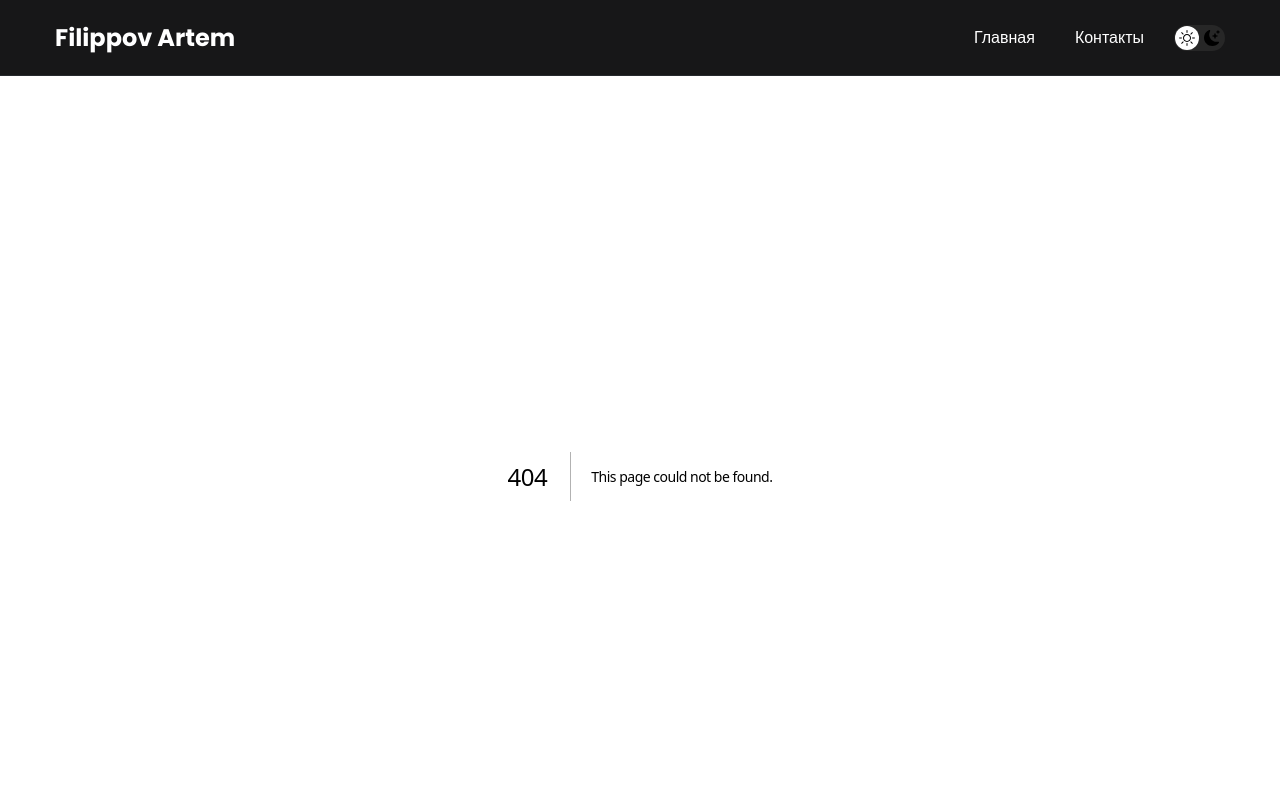
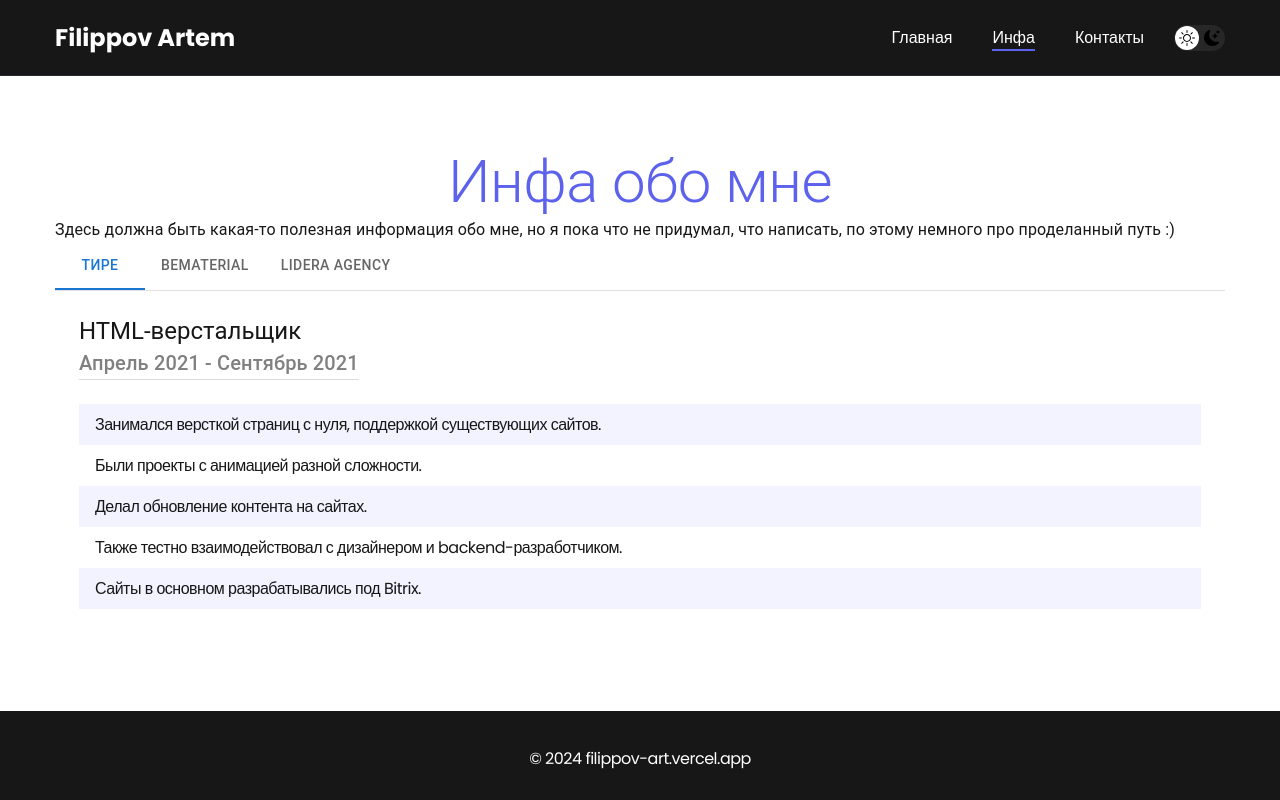
Before and after one commit to ArtemFilippov404/Portfolio, a Next.js app: page /info in a window 1280 px wide. Before the commit this address had no page. Shown: the top 800 px of the page. Built offline with nearby package versions, Linux system fonts and the light colour scheme.

Commit message:
added page info

```diff
--- a/src/app/contacts/page.tsx
+++ b/src/app/contacts/page.tsx
@@ -16,7 +16,7 @@ export default function Contacts() {
                         <p><a href="tel:+79372083881">+7 (937) 208-38-81</a></p>
                     </li>
                     <li className="content-list__item">
-                        <h2 className="title-2">Email</h2>
+                        <h2 className="title-2">E-mail</h2>
                         <p><a href="mailto:ar.filippov404@gmail.com">ar.filippov404@gmail.com</a></p>
                     </li>
                 </ul>
--- a/src/app/globals.css
+++ b/src/app/globals.css
@@ -7,6 +7,7 @@
     --black-border: #26292D;
     --white: #fff;
     --purple: #5C62EC;
+    --green: #00ff00;
 
     --text-color: var(--black);
 
@@ -233,6 +234,17 @@ html, body {
     }
 }
 
+.tab {
+    font-family: inherit;
+    color: var(--text-color);
+}
+.Mui-selected.tab {
+    color: var(--accent);
+}
+.MuiTabs-indicator {
+    background-color: var(--accent);
+}
+
 @media (max-width: 620px) {
 
     /* Header  */
--- /dev/null
+++ b/src/app/info/info.module.css
@@ -0,0 +1,17 @@
+.h5 {
+    font-family: inherit;
+    font-size: 20px;
+}
+.h6 {
+    font-family: inherit;
+    font-size: 14px;
+    color: gray;
+    display: inline-block;
+    border-bottom: 1px solid #80808047;
+}
+.p {
+    font-family: inherit;
+}
+.p__even {
+    background: #5C62EC14;
+}
--- /dev/null
+++ b/src/app/info/page.tsx
@@ -0,0 +1,85 @@
+'use client';
+
+import * as React from 'react';
+import {
+    Tabs,
+    Tab,
+    Box,
+    Typography,
+    List,
+    ListItem,
+} from '@mui/material';
+
+import styles from './info.module.css';
+
+import { Jobs } from '@/helpers/JobList';
+
+interface TabPanelProps {
+    children?: React.ReactNode;
+    index: number;
+    value: number;
+}
+
+function TabPanel(props: TabPanelProps) {
+    const { children, value, index, ...other } = props;
+
+    return (
+        <div
+            role="tabpanel"
+            hidden={value !== index}
+            id={`vertical-tabpanel-${index}`}
+            aria-labelledby={`vertical-tab-${index}`}
+            {...other}
+        >
+            {value === index && (
+                <Box sx={{ p: 3 }}>
+                    {children}
+                </Box>
+            )}
+        </div>
+    );
+}
+
+export default function Info() {
+    const [value, setValue] = React.useState(0);
+
+    const handleChange = (event: React.SyntheticEvent, newValue: number) => {
+        setValue(newValue);
+    };
+
+    return (
+        <main className="section">
+            <div className="container">
+                <Typography variant='h2' className="title-1"> Инфа обо мне </Typography>
+                <Typography className={styles.p}>
+                    Здесь должна быть какая-то полезная информация обо мне, но я пока что не придумал, что написать, по этому немного про проделанный путь :)
+                </Typography>
+                <Box sx={{ width: '100%' }}>
+                    <Box sx={{ borderBottom: 1, borderColor: 'divider' }}>
+                        <Tabs
+                            value={value}
+                            onChange={handleChange}
+                            variant="scrollable"
+                        >
+                            {Jobs && Jobs.map((job, index) => <Tab className='tab' label={job.title} key={index} />)}
+                        </Tabs>
+                    </Box>
+                    {Jobs && Jobs.map((job, index) =>
+                        <TabPanel value={value} index={index} key={index} >
+                            <Typography variant='h5' className={styles.h5}> {job.position} </Typography>
+                            <Typography variant='h6' mb={2} className={styles.h6}> {job.period} </Typography>
+                            <List>
+                            {
+                                job.info && job.info.map((info, index) => <ListItem  className={index % 2 === 0 ? `${styles.p} ${styles.p__even}` : `${styles.p} ${styles.p__odd}`} key={index} > {info} </ListItem >)
+                            }
+                            </List>
+                            {
+                                job.NDA && <Typography className={styles.p} key={index}> <i>{job.NDA}</i> </Typography>
+                            }
+                        </TabPanel>)
+                    }
+                </Box>
+            </div>
+        </main>
+    );
+}
--- a/src/components/Navbar/Navbar.tsx
+++ b/src/components/Navbar/Navbar.tsx
@@ -27,11 +27,11 @@ export default function Navbar() {
                                 Главная
                             </Link>
                         </li>
-                        {/* <li className="nav-list__item">
-                            <Link href="/projects" className={`${pathname === '/projects' ? activeLink : normalLink}`}>
-                                Проекты
+                        <li className="nav-list__item">
+                            <Link href="/info" className={`${pathname === '/info' ? activeLink : normalLink}`}>
+                                Инфа
                             </Link>
-                        </li> */}
+                        </li>
                         <li className="nav-list__item">
                             <Link href="/contacts" className={`${pathname === '/contacts' ? activeLink : normalLink}`}>
                                 Контакты
--- /dev/null
+++ b/src/helpers/JobList.js
@@ -0,0 +1,38 @@
+const Jobs = [
+    {
+        title: 'Тире',
+        position: 'HTML-верстальщик',
+        period: 'Апрель 2021 - Сентябрь 2021',
+        info: [
+            'Занимался версткой страниц с нуля, поддержкой существующих сайтов.',
+            'Были проекты с анимацией разной сложности.',
+            'Делал обновление контента на сайтах.',
+            'Также тестно взаимодействовал с дизайнером и backend-разработчиком.',
+            'Сайты в основном разрабатывались под Bitrix.'
+        ],
+    },
+    {
+        title: 'BeMaterial',
+        position: 'Web-программист',
+        period: 'Сентябрь 2021 - Август 2023',
+        info: [
+            'Занимался разработкой сайтов с нуля под Bitrix.',
+            'Разработка страниц по макету из Figma.',
+            'Разработка визуальной части и backend.',
+            'Поддержка существующих сайтов.'
+        ],
+    },
+    {
+        title: 'Lidera agency',
+        position: 'Frontend-разработчик',
+        period: 'Август 2023 - по настоящее время',
+        info: [
+            'Занимаюсь разработкой страниц на внутреннем продукте на NextJS с использованием MaterialUI и других библиотек.',
+            'Оказываю помощь руководителю HTML-разработчиков.',
+            'Выполняю ревью кода коллег.',
+        ],
+        NDA: 'Нахожусь под NDA'
+    }
+];
+
+export {Jobs};
```
Also changed, not shown: src/app/projects/page.tsx (deleted, +0 -21 lines).
